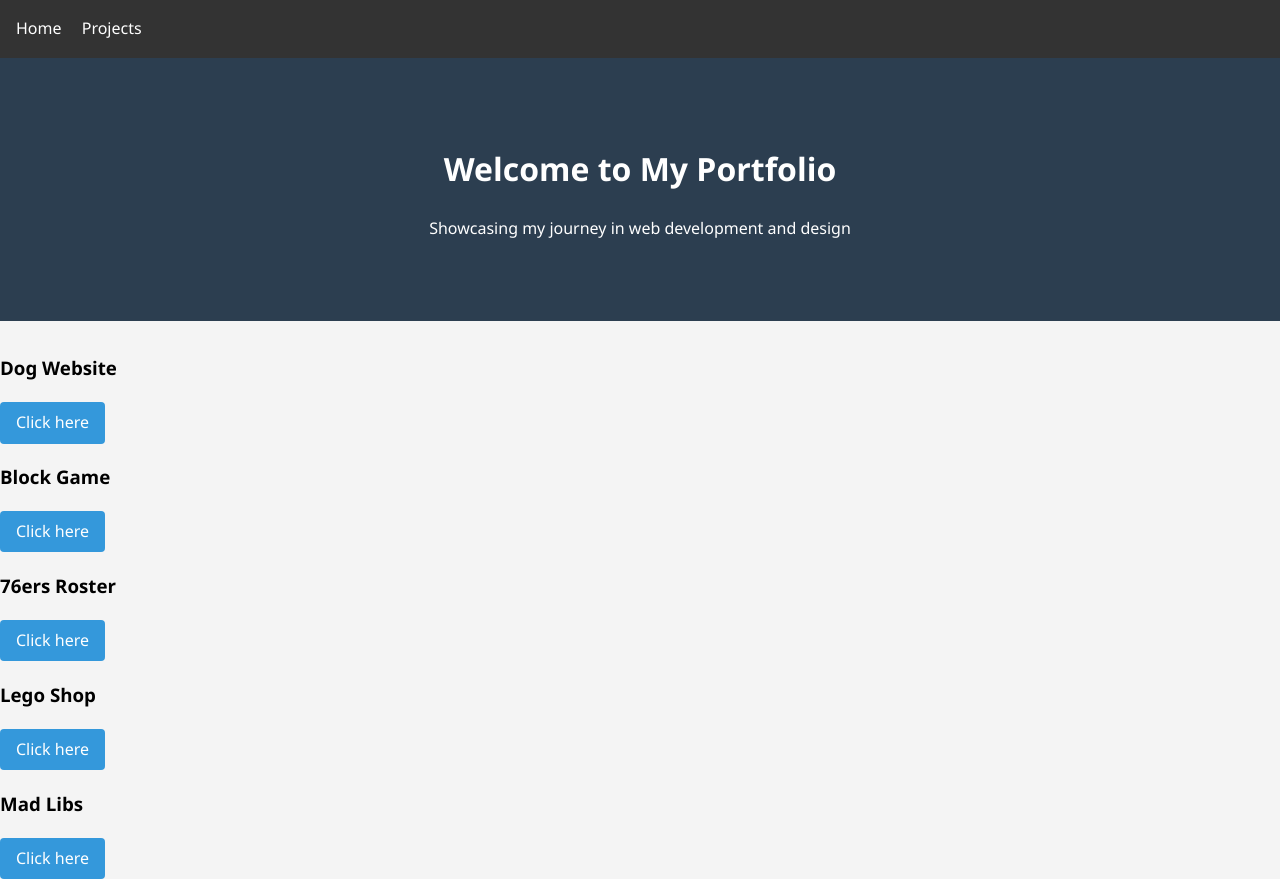
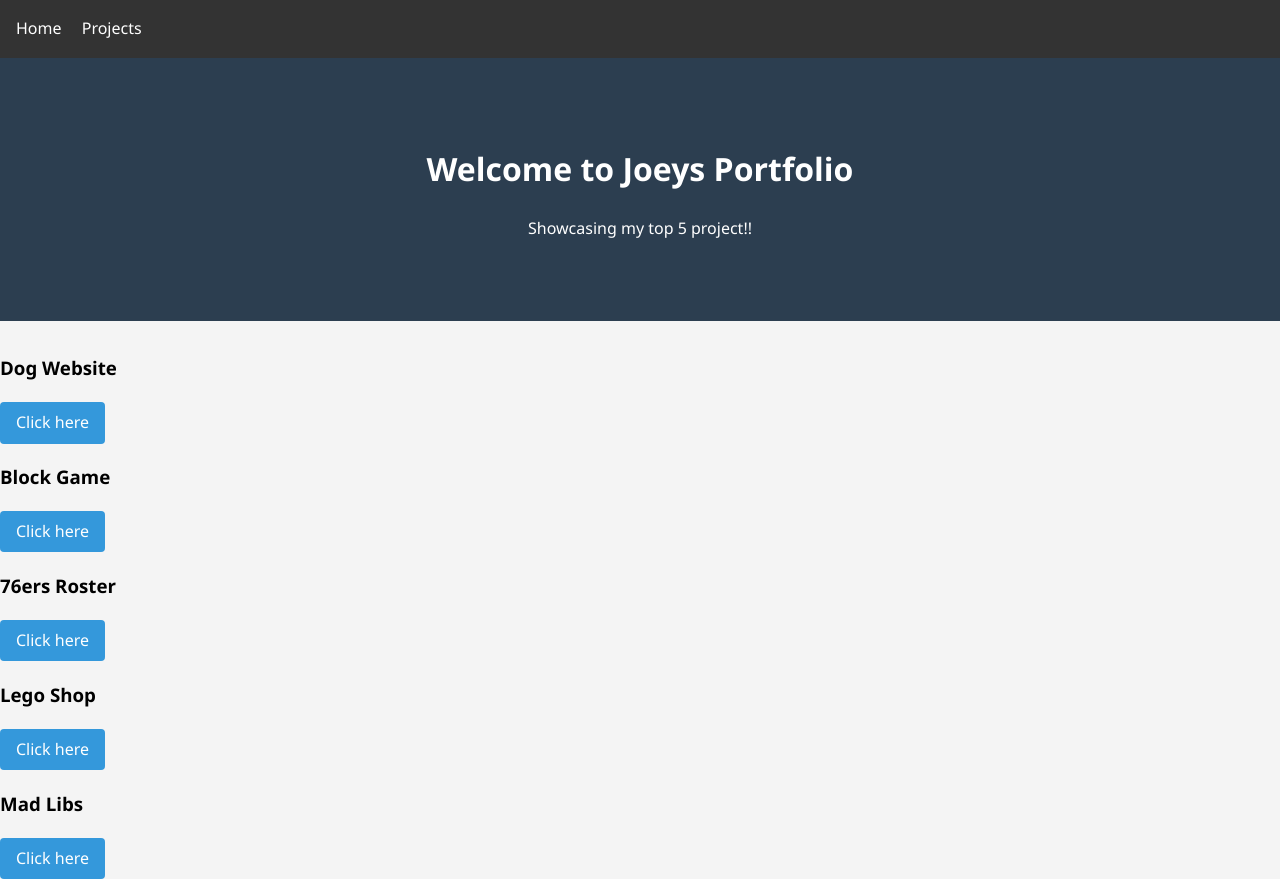
Before and after one commit to joeyd3/joeyd3.github.io, a plain HTML site: page index.html in a window 1280 px wide. Drawn offline with Linux system fonts and the light colour scheme.

Commit message:
Update index.html

```diff
--- a/index.html
+++ b/index.html
@@ -105,8 +105,8 @@
     </nav>
 
     <div class="hero">
-        <h1>Welcome to My Portfolio</h1>
-        <p>Showcasing my journey in web development and design</p>
+        <h1>Welcome to Joeys Portfolio</h1>
+        <p>Showcasing my top 5 project!!</p>
     </div>
 
                     <h3>Dog Website</h3>
```
